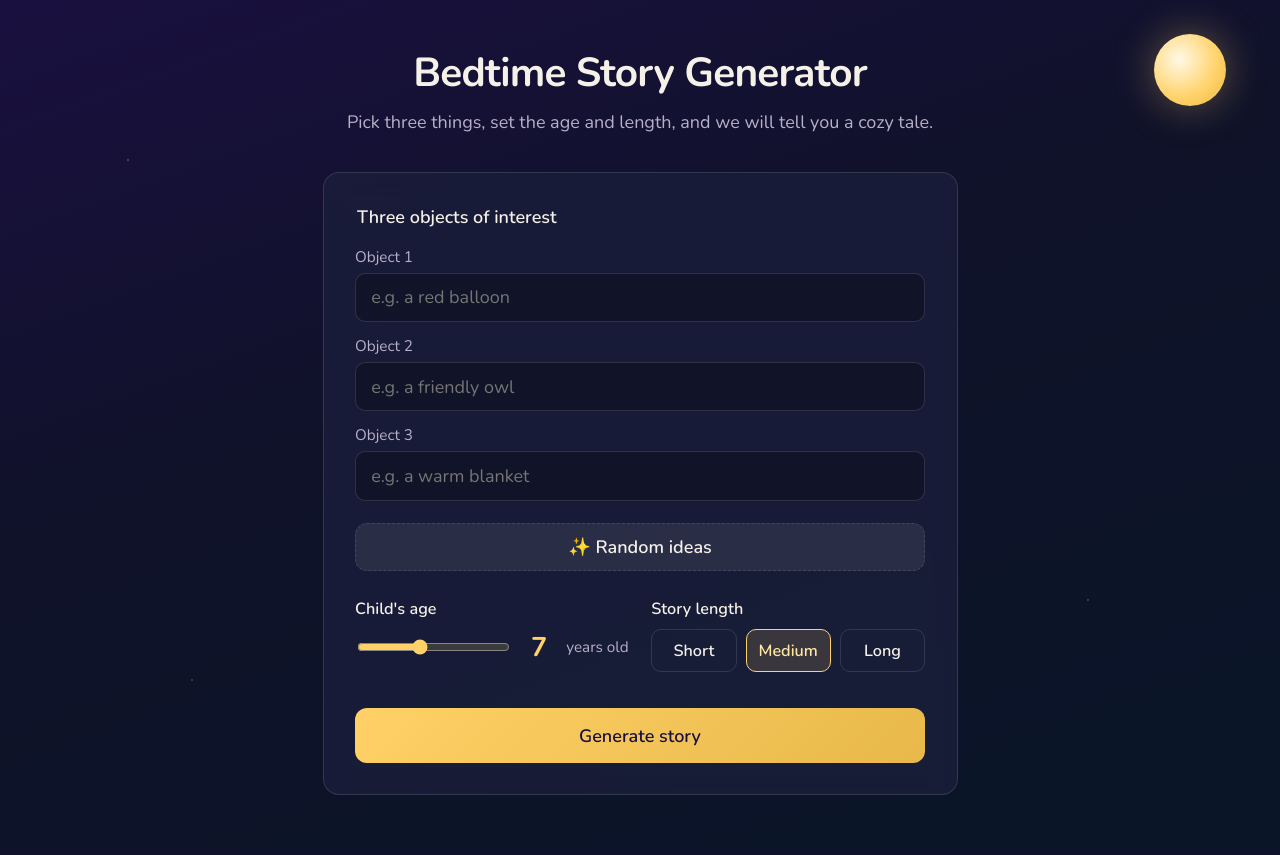
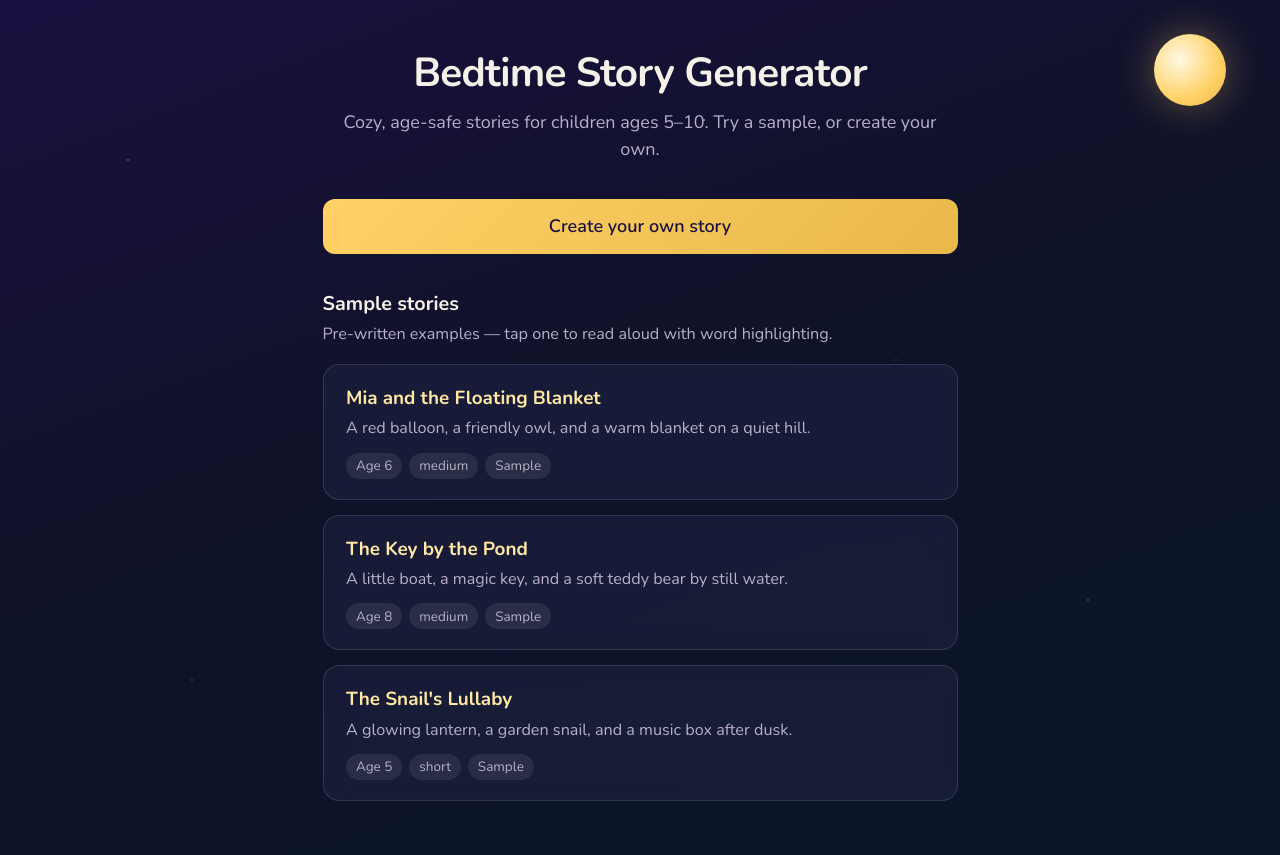
Before and after one commit to apurvab15/bedtime-story-teller, a Flask app: page / in a window 1280 px wide. Before the commit the page ends 795 px from the top, so only its background shows below. Run offline with Flask 3, Linux system fonts and the light colour scheme.

Commit message:
Landing page

```diff
--- a/app.py
+++ b/app.py
@@ -5,6 +5,7 @@ import os
 from flask import Flask, jsonify, render_template, request
 
 from pipeline import build_story_request, generate_story_with_judge
+from llm import USE_GROQ
 
 app = Flask(
     __name__,
@@ -25,6 +26,11 @@ def health():
 
 @app.post("/api/generate")
 def api_generate():
+    if not USE_GROQ and not os.getenv("OPENAI_API_KEY"):
+        return jsonify({
+            "error": "Story generation is not configured. Add OPENAI_API_KEY to the server environment.",
+        }), 503
+
     data = request.get_json(silent=True) or {}
 
     objects = [
--- a/web/static/css/style.css
+++ b/web/static/css/style.css
@@ -111,6 +111,96 @@ body {
   margin: 0;
   font-size: 1rem;
   line-height: 1.5;
+}
+
+.landing-actions {
+  margin-bottom: 2rem;
+}
+
+.samples-section {
+  margin-top: 0.5rem;
+}
+
+.samples-heading {
+  font-size: 1.1rem;
+  font-weight: 700;
+  margin: 0 0 0.35rem;
+}
+
+.samples-intro {
+  color: var(--text-muted);
+  font-size: 0.9rem;
+  margin: 0 0 1rem;
+  line-height: 1.45;
+}
+
+.sample-cards {
+  display: grid;
+  gap: 0.85rem;
+}
+
+.sample-card {
+  display: block;
+  width: 100%;
+  text-align: left;
+  padding: 1.1rem 1.25rem;
+  background: var(--bg-card);
+  border: 1px solid var(--border);
+  border-radius: var(--radius);
+  color: var(--text);
+  font-family: inherit;
+  cursor: pointer;
+  transition: border-color 0.2s, transform 0.15s, background 0.2s;
+  backdrop-filter: blur(12px);
+}
+
+.sample-card:hover {
+  border-color: rgba(255, 209, 102, 0.45);
+  background: rgba(36, 40, 72, 0.9);
+  transform: translateY(-2px);
+}
+
+.sample-card:active {
+  transform: translateY(0);
+}
+
+.sample-card-title {
+  font-size: 1.05rem;
+  font-weight: 700;
+  margin: 0 0 0.35rem;
+  color: var(--accent-soft);
+}
+
+.sample-card-teaser {
+  font-size: 0.9rem;
+  color: var(--text-muted);
+  margin: 0 0 0.65rem;
+  line-height: 1.45;
+}
+
+.sample-card-meta {
+  display: flex;
+  flex-wrap: wrap;
+  gap: 0.4rem;
+}
+
+.sample-tag {
+  font-size: 0.75rem;
+  padding: 0.2rem 0.55rem;
+  border-radius: 999px;
+  background: rgba(255, 255, 255, 0.08);
+  color: var(--text-muted);
+}
+
+.setup-back {
+  display: block;
+  margin-bottom: 0.75rem;
+  padding-left: 0;
+}
+
+.judge-badge.sample {
+  background: rgba(126, 200, 227, 0.2);
+  color: var(--highlight);
 }
 
 .card {
--- /dev/null
+++ b/web/static/data/sample_stories.json
@@ -0,0 +1,29 @@
+[
+  {
+    "id": "balloon-owl-blanket",
+    "title": "Mia and the Floating Blanket",
+    "teaser": "A red balloon, a friendly owl, and a warm blanket on a quiet hill.",
+    "objects": ["a red balloon", "a friendly owl", "a warm blanket"],
+    "age": 6,
+    "length": "medium",
+    "story": "On a soft purple evening, Mia sat on the hill behind her house with her warm blanket wrapped around her shoulders. The grass felt cool, and the first stars were beginning to blink hello.\n\nA friendly owl named Oliver swooped down and landed on a low branch. \"Hello, Mia,\" he hooted gently. \"Would you like some company?\" Mia smiled and nodded. Oliver told her about the quiet paths he flew over the forest each night.\n\nMia let go of a red balloon she had been holding. It rose slowly into the sky, glowing like a tiny sunset. \"Watch it dance with the stars,\" Oliver said. Mia watched until the balloon became a small red dot, then a memory.\n\nOliver spread his wings and flew a slow circle above her, as if tucking the hill in for the night. Mia pulled her blanket tighter and felt proud that she had shared something beautiful.\n\nWhen she walked back home, the moon lit her path. She climbed into bed, still thinking of Oliver and the balloon among the stars. Her room felt safe and warm, and sleep came softly, like a gentle hoot from a friend far away."
+  },
+  {
+    "id": "boat-key-bear",
+    "title": "The Key by the Pond",
+    "teaser": "A little boat, a magic key, and a soft teddy bear by still water.",
+    "objects": ["a little boat", "a magic key", "a soft teddy bear"],
+    "age": 8,
+    "length": "medium",
+    "story": "Sam carried his soft teddy bear, Barnaby, down to the pond where the water lay as still as a mirror. Reeds whispered along the edge, and dragonflies zipped like tiny boats of their own.\n\nHalf-hidden in the moss sat a little wooden boat, no bigger than a shoe. Beside it gleamed a magic key—not scary magic, but the kind that opens doors to kind surprises. Sam picked it up carefully. The key felt warm, as if it had been waiting just for him.\n\nHe set Barnaby in the boat and pushed it gently across the pond. The boat drifted in a slow circle, then came back to his hands as if it knew the way home. \"Some treasures are for sharing,\" Sam whispered to Barnaby, who always listened without interrupting.\n\nSam tucked the key in his pocket and decided he would use it someday to open a box of crayons for his little cousin. That felt like the best kind of magic.\n\nFireflies blinked on as Sam walked back through the garden. He brushed his teeth, climbed under his covers, and set Barnaby on the pillow beside him. The day had been small and perfect, and he fell asleep wondering what gentle adventure tomorrow might bring."
+  },
+  {
+    "id": "lantern-snail-music",
+    "title": "The Snail's Lullaby",
+    "teaser": "A glowing lantern, a garden snail, and a music box after dusk.",
+    "objects": ["a glowing lantern", "a garden snail", "a music box"],
+    "age": 5,
+    "length": "short",
+    "story": "When the sky turned sleepy blue, Leo carried a glowing lantern into the garden. The lantern made a soft circle of gold on the path, like a hug made of light.\n\nUnder a leaf, a garden snail named Dot was taking a slow evening stroll. \"Good evening, Dot,\" Leo said quietly. Dot waved one tiny feeler hello.\n\nLeo wound up his music box. A sweet tinkling song floated into the air. Dot stopped to listen, and Leo stopped too. They both stayed very still, as if the whole garden was listening with them.\n\nWhen the song ended, Leo walked Dot to a cozy patch of clover. \"Good night,\" he whispered. Dot tucked in, and Leo carried his lantern back inside.\n\nLeo placed the music box on his shelf and switched off the big light. The lantern's glow faded, but the warm feeling stayed. He closed his eyes, smiling, and drifted into a calm, happy sleep."
+  }
+]
--- a/web/static/js/app.js
+++ b/web/static/js/app.js
@@ -1,6 +1,6 @@
 /**
  * Bedtime Story Generator — frontend
- * Form → API → chunked reader with read-aloud word highlighting
+ * Landing → form → API → chunked reader with read-aloud word highlighting
  */
 
 const RANDOM_OBJECTS = [
@@ -13,6 +13,7 @@ const RANDOM_OBJECTS = [
 
 const SENTENCES_PER_CHUNK = 2;
 
+const landingView = document.getElementById("landing-view");
 const setupView = document.getElementById("setup-view");
 const loadingView = document.getElementById("loading-view");
 const readerView = document.getElementById("reader-view");
@@ -21,6 +22,9 @@ const formError = document.getElementById("form-error");
 const ageSlider = document.getElementById("age");
 const ageValue = document.getElementById("age-value");
 const randomBtn = document.getElementById("random-btn");
+const createBtn = document.getElementById("create-btn");
+const setupBackBtn = document.getElementById("setup-back-btn");
+const sampleCardsEl = document.getElementById("sample-cards");
 const backBtn = document.getElementById("back-btn");
 const storyChunkEl = document.getElementById("story-chunk");
 const prevChunkBtn = document.getElementById("prev-chunk");
@@ -29,19 +33,73 @@ const playBtn = document.getElementById("play-btn");
 const chunkIndicator = document.getElementById("chunk-indicator");
 const judgeBadge = document.getElementById("judge-badge");
 
+const allViews = [landingView, setupView, loadingView, readerView];
+
 let chunks = [];
 let currentChunkIndex = 0;
 let speechUtterance = null;
 let isPlaying = false;
+let readerReturnView = landingView;
+let sampleStories = [];
 
 // --- Views ---
 
 function showView(view) {
-  [setupView, loadingView, readerView].forEach((el) => {
+  allViews.forEach((el) => {
     el.classList.toggle("active", el === view);
     el.hidden = el !== view;
   });
 }
+
+// --- Landing & samples ---
+
+async function loadSampleStories() {
+  try {
+    const res = await fetch("/static/data/sample_stories.json");
+    sampleStories = await res.json();
+    renderSampleCards();
+  } catch {
+    sampleCardsEl.innerHTML =
+      '<p class="samples-intro">Sample stories could not be loaded.</p>';
+  }
+}
+
+function renderSampleCards() {
+  sampleCardsEl.innerHTML = "";
+
+  sampleStories.forEach((sample) => {
+    const btn = document.createElement("button");
+    btn.type = "button";
+    btn.className = "sample-card";
+    btn.innerHTML = `
+      <p class="sample-card-title">${escapeHtml(sample.title)}</p>
+      <p class="sample-card-teaser">${escapeHtml(sample.teaser)}</p>
+      <div class="sample-card-meta">
+        <span class="sample-tag">Age ${sample.age}</span>
+        <span class="sample-tag">${escapeHtml(sample.length)}</span>
+        <span class="sample-tag">Sample</span>
+      </div>
+    `;
+    btn.addEventListener("click", () => openSampleStory(sample));
+    sampleCardsEl.appendChild(btn);
+  });
+}
+
+function escapeHtml(text) {
+  const div = document.createElement("div");
+  div.textContent = text;
+  return div.innerHTML;
+}
+
+function openSampleStory(sample) {
+  readerReturnView = landingView;
+  openReader(sample.story, { isSample: true, title: sample.title });
+}
+
+createBtn.addEventListener("click", () => showView(setupView));
+setupBackBtn.addEventListener("click", () => showView(landingView));
+
+loadSampleStories();
 
 // --- Form helpers ---
 
@@ -240,7 +298,10 @@ function openReader(storyText, meta = {}) {
   chunks = groupSentences(sentences, SENTENCES_PER_CHUNK);
   currentChunkIndex = 0;
 
-  if (meta.passed) {
+  if (meta.isSample) {
+    judgeBadge.textContent = "Sample story";
+    judgeBadge.className = "judge-badge sample";
+  } else if (meta.passed) {
     judgeBadge.textContent = "✓ Approved for bedtime";
     judgeBadge.className = "judge-badge passed";
   } else {
@@ -255,7 +316,7 @@ function openReader(storyText, meta = {}) {
 
 backBtn.addEventListener("click", () => {
   stopSpeech();
-  showView(setupView);
+  showView(readerReturnView);
 });
 
 // --- API ---
@@ -289,6 +350,7 @@ storyForm.addEventListener("submit", async (e) => {
       return;
     }
 
+    readerReturnView = setupView;
     openReader(data.story, { passed: data.passed, attempts: data.attempts });
   } catch {
     showView(setupView);
@@ -296,5 +358,4 @@ storyForm.addEventListener("submit", async (e) => {
   }
 });
 
-// Stop speech when leaving the page
 window.addEventListener("beforeunload", stopSpeech);
--- a/web/templates/index.html
+++ b/web/templates/index.html
@@ -14,9 +14,30 @@
   <div class="moon" aria-hidden="true"></div>
 
   <main class="app">
+    <!-- Landing -->
+    <section id="landing-view" class="view active">
+      <header class="hero">
+        <h1>Bedtime Story Generator</h1>
+        <p class="subtitle">Cozy, age-safe stories for children ages 5–10. Try a sample, or create your own.</p>
+      </header>
+
+      <div class="landing-actions">
+        <button type="button" id="create-btn" class="btn btn-primary">
+          Create your own story
+        </button>
+      </div>
+
+      <section class="samples-section" aria-labelledby="samples-heading">
+        <h2 id="samples-heading" class="samples-heading">Sample stories</h2>
+        <p class="samples-intro">Pre-written examples — tap one to read aloud with word highlighting.</p>
+        <div id="sample-cards" class="sample-cards"></div>
+      </section>
+    </section>
+
     <!-- Setup form -->
-    <section id="setup-view" class="view active">
+    <section id="setup-view" class="view" hidden>
       <header class="hero">
+        <button type="button" id="setup-back-btn" class="btn btn-ghost setup-back">← Home</button>
         <h1>Bedtime Story Generator</h1>
         <p class="subtitle">Pick three things, set the age and length, and we will tell you a cozy tale.</p>
       </header>
@@ -90,7 +111,7 @@
     <!-- Story reader -->
     <section id="reader-view" class="view" hidden>
       <header class="reader-header">
-        <button type="button" id="back-btn" class="btn btn-ghost">← New story</button>
+        <button type="button" id="back-btn" class="btn btn-ghost">← Back</button>
         <p id="judge-badge" class="judge-badge" hidden></p>
       </header>
 
```
